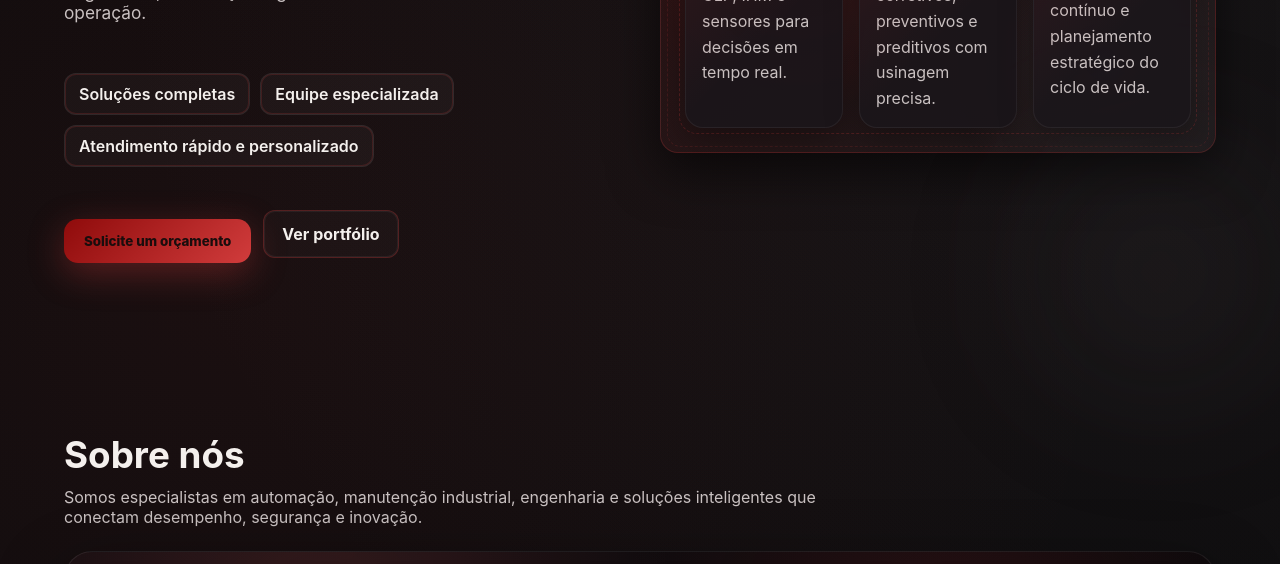
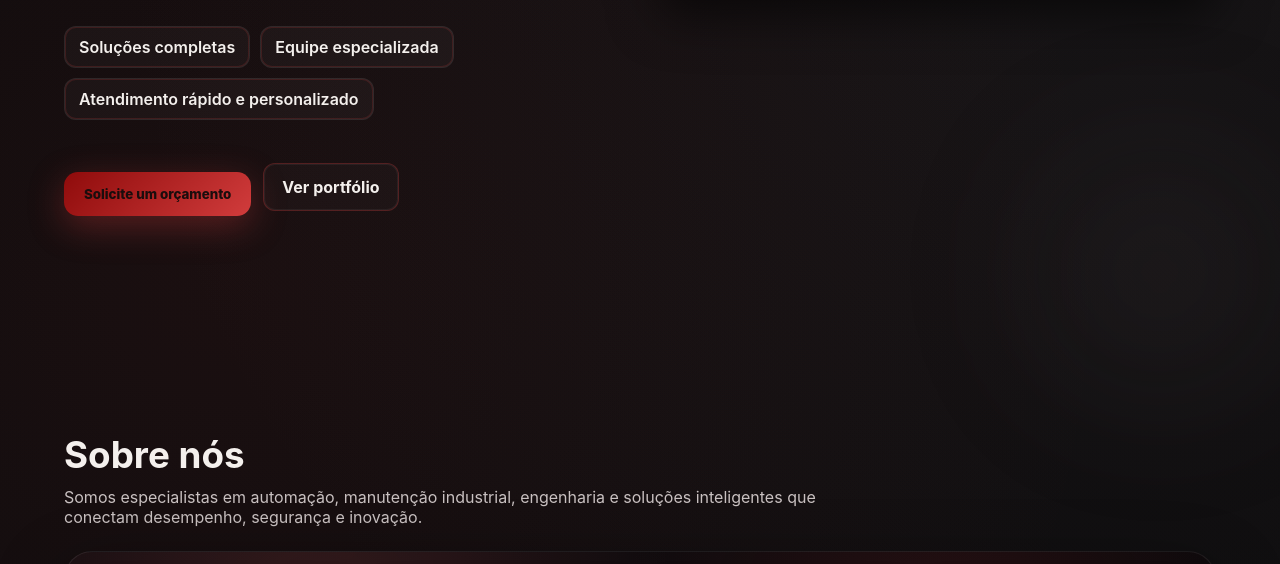
Before and after one commit to Mluysk/site-abiks, a plain HTML site: page index.html in a window 1280 px wide. Shown: the part 439-1003 px from the top of the page. Drawn offline with Linux system fonts and the light colour scheme.

Commit message:
Reduce hero top gap on desktop

```diff
--- a/styles.css
+++ b/styles.css
@@ -155,9 +155,10 @@ header.scrolled {
   min-height: 88vh;
   display: grid;
   grid-template-columns: repeat(auto-fit, minmax(320px, 1fr));
-  align-items: center;
+  align-items: start;
   gap: 40px;
   position: relative;
+  padding-top: 42px;
 }
 
 .hero-content {
```
